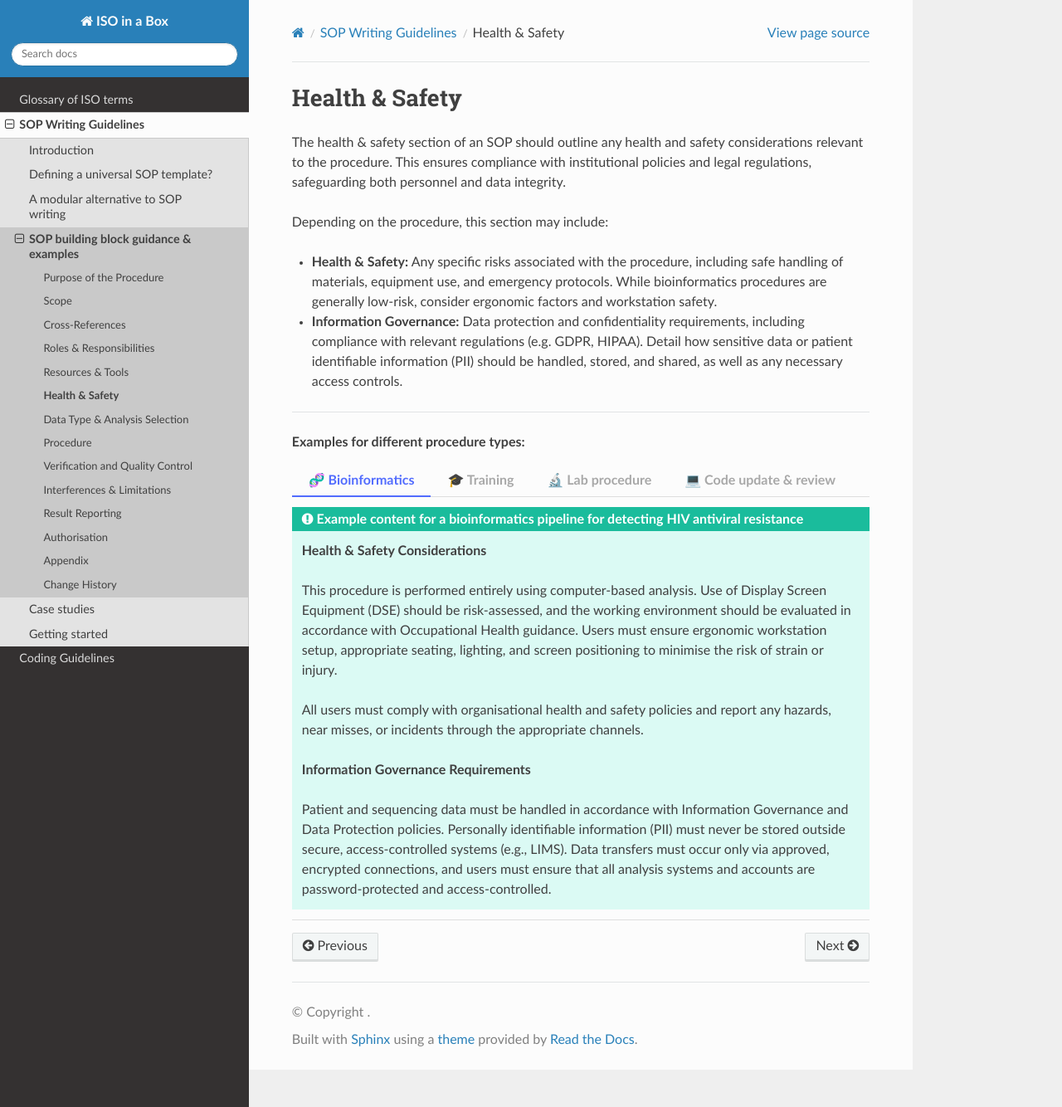
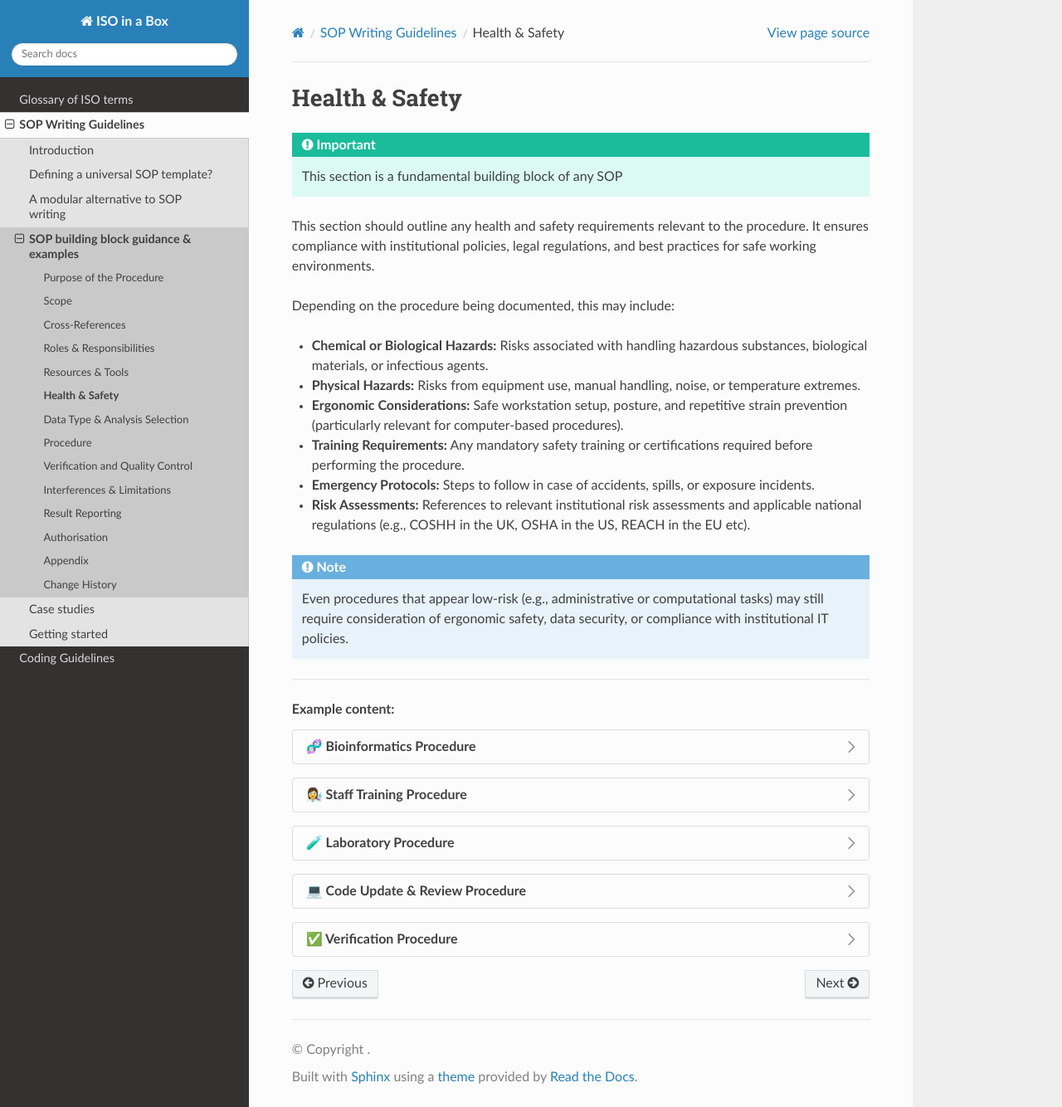
Before and after one commit to ASendellPrice/IIB-rtd, a Sphinx documentation site: the page built from docs/source/sop_guide_health_safety_information_governance.rst, in a window 1280 px wide and 1334 px high. Shown: the whole window at 83% size. Built offline with Sphinx 7.4.7 and the Read the Docs theme 3.1.0, drawn with Linux system fonts in a browser that asks for light colours; pages that are not in the unit, such as notebooks, are missing from menus.

Commit message:
Formatted health and safety section to match new format structure

```diff
--- a/docs/source/sop_guide_health_safety_information_governance.rst
+++ b/docs/source/sop_guide_health_safety_information_governance.rst
@@ -1,53 +1,87 @@
 Health & Safety
 ===============
 
-The health & safety section of an SOP should outline any health and safety considerations relevant to the procedure. This ensures compliance with institutional policies and legal regulations, safeguarding both personnel and data integrity.
+.. important::
+   This section is a fundamental building block of any SOP
 
-Depending on the procedure, this section may include:
+This section should outline any health and safety requirements relevant to the procedure. It ensures compliance with institutional policies, legal regulations, and best practices for safe working environments.
 
-- **Health & Safety:** Any specific risks associated with the procedure, including safe handling of materials, equipment use, and emergency protocols. While bioinformatics procedures are generally low-risk, consider ergonomic factors and workstation safety.
+Depending on the procedure being documented, this may include:
 
-- **Information Governance:** Data protection and confidentiality requirements, including compliance with relevant regulations (e.g. GDPR, HIPAA). Detail how sensitive data or patient identifiable information (PII) should be handled, stored, and shared, as well as any necessary access controls.
+- **Chemical or Biological Hazards:** Risks associated with handling hazardous substances, biological materials, or infectious agents.
+
+- **Physical Hazards:** Risks from equipment use, manual handling, noise, or temperature extremes.
+
+- **Ergonomic Considerations:** Safe workstation setup, posture, and repetitive strain prevention (particularly relevant for computer-based procedures).
+
+- **Training Requirements:** Any mandatory safety training or certifications required before performing the procedure.
+
+- **Emergency Protocols:** Steps to follow in case of accidents, spills, or exposure incidents.
+
+- **Risk Assessments:** References to relevant institutional risk assessments and applicable national regulations (e.g., COSHH in the UK, OSHA in the US, REACH in the EU etc).
+
+.. note::
+
+   Even procedures that appear low-risk (e.g., administrative or computational tasks) may still require consideration of ergonomic safety, data security, or compliance with institutional IT policies.
 
 -----
 
-.. rubric:: Examples for different procedure types:
 
-.. tab-set::
+.. rubric:: Example content:
 
-   .. tab-item:: 🧬 Bioinformatics
+.. dropdown:: 🧬 Bioinformatics Procedure
 
-      .. admonition:: Example content for a bioinformatics pipeline for detecting HIV antiviral resistance
-         :class: hint
+   *Example SOP content for a bioinformatics pipeline for detecting HIV antiviral resistance*
 
-         **Health & Safety Considerations**
+   .. rubric:: Health & Safety
 
-         This procedure is performed entirely using computer-based analysis. Use of Display Screen Equipment (DSE) should be risk-assessed, and the working environment should be evaluated in accordance with Occupational Health guidance. Users must ensure ergonomic workstation setup, appropriate seating, lighting, and screen positioning to minimise the risk of strain or injury.
+   This procedure is performed entirely using computer-based analysis. Use of Display Screen Equipment (DSE) should be risk-assessed, and the working environment should be evaluated in accordance with Occupational Health guidance. Users must ensure ergonomic workstation setup, appropriate seating, lighting, and screen positioning to minimise the risk of strain or injury.
 
-         All users must comply with organisational health and safety policies and report any hazards, near misses, or incidents through the appropriate channels.
+.. dropdown:: 👩‍🔬 Staff Training Procedure
 
-         **Information Governance Requirements**
+   *Example SOP content for a training procedure*
 
-         Patient and sequencing data must be handled in accordance with Information Governance and Data Protection policies. Personally identifiable information (PII) must never be stored outside secure, access-controlled systems (e.g., LIMS). Data transfers must occur only via approved, encrypted connections, and users must ensure that all analysis systems and accounts are password-protected and access-controlled.
+   .. rubric:: Health & Safety
 
+   This procedure is performed entirely using computer-based analysis. Use of Display Screen Equipment (DSE) should be risk-assessed, and the working environment should be evaluated in accordance with Occupational Health guidance. Users must ensure ergonomic workstation setup, appropriate seating, lighting, and screen positioning to minimise the risk of strain or injury.
 
-   .. tab-item:: 🎓 Training
+.. dropdown:: 🧪 Laboratory Procedure
 
-      .. admonition:: Example content for a training procedure
-         :class: hint
+   *Example SOP content for a nucleic acid extraction procedure*
 
-         Add text here.
+   .. rubric:: Health & Safety
 
-   .. tab-item:: 🔬 Lab procedure
+   Add content
 
-      .. admonition:: Example content for a nucleic acid extraction procedure
-         :class: hint
+.. dropdown:: 💻 Code Update & Review Procedure
 
-         Add text here.
+   *Example SOP content for a code update and review procedure*
 
-   .. tab-item:: 💻 Code update & review
+   .. rubric:: Health & Safety
 
-      .. admonition:: Example content for a code update and review procedure
-         :class: hint
+   This procedure is performed entirely using computer-based analysis. Use of Display Screen Equipment (DSE) should be risk-assessed, and the working environment should be evaluated in accordance with Occupational Health guidance. Users must ensure ergonomic workstation setup, appropriate seating, lighting, and screen positioning to minimise the risk of strain or injury.
 
-         This procedure is performed entirely using computer-based analysis. Use of Display Screen Equipment (DSE) should be risk-assessed, and the working environment should be evaluated in accordance with Occupational Health guidance. Users must ensure ergonomic workstation setup, appropriate seating, lighting, and screen positioning to minimise the risk of strain or injury.
+.. dropdown:: ✅ Verification Procedure
+
+   *Example SOP content for a verification procedure*
+
+   .. rubric:: Health & Safety
+
+   Add content
+
+.. raw:: html
+
+   <script>
+     // Auto-close other dropdowns when one opens
+     document.querySelectorAll('details').forEach((el) => {
+       el.addEventListener('toggle', function () {
+         if (el.open) {
+           document.querySelectorAll('details').forEach((other) => {
+             if (other !== el) {
+               other.removeAttribute('open');
+             }
+           });
+         }
+       });
+     });
+   </script>
--- a/docs/source/sop_guidelines.rst
+++ b/docs/source/sop_guidelines.rst
@@ -34,7 +34,7 @@ The following diagram illustrates the modular structure of SOPs using this appro
    :width: 600px
 
 .. attention::
-   The above figure is for illustrative pruposes only and is not yet finalised.
+   The above figure is a conceptual visualisation of a modular SOP structure. This is not finalised.
 
 Each building block in the diagram represents a distinct section of an SOP. Some sections are fundamental and should be included in all SOPs, while others are optional and can be included based on the specific requirements of the procedure being documented.
 
```
